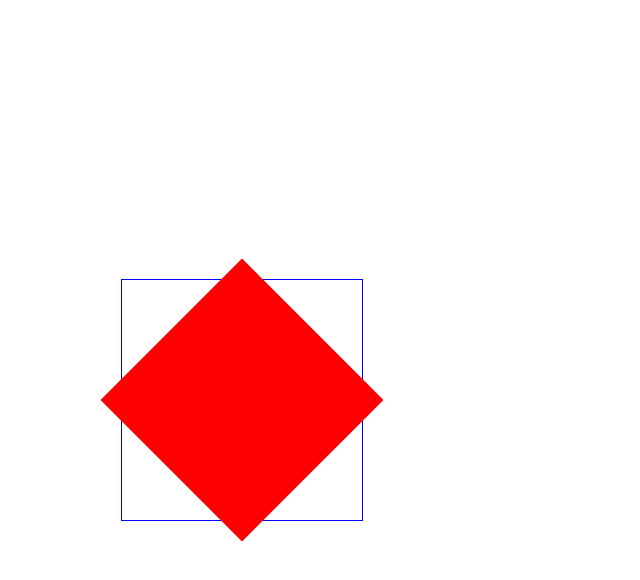
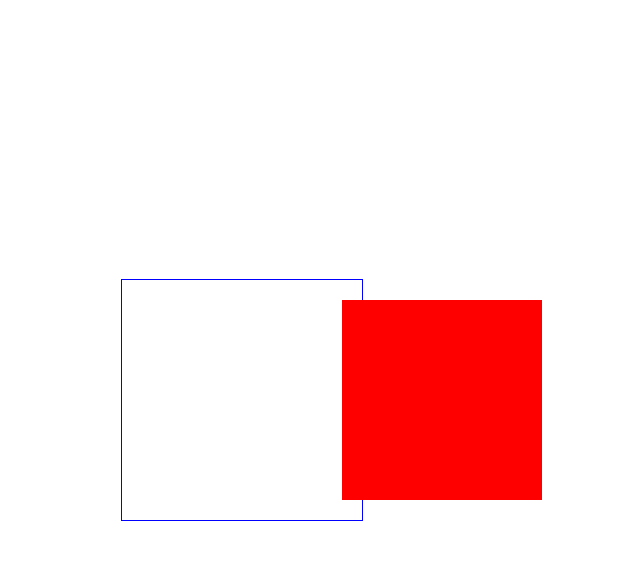
Before and after one commit to Christiano0407/netflix-web, a plain HTML site: page src2/html/pract1.html in a window 1280 px wide. In both pictures the pointer is over the element 640 px from the left and 400 px from the top of the page. Shown: the whole page, without its empty margins (398-1038 px from the left). Drawn offline with Linux system fonts and the light colour scheme.

Commit message:
translate

```diff
--- a/src2/css/col2.css
+++ b/src2/css/col2.css
@@ -8,12 +8,23 @@ body {
     justify-content: center;
     align-items: center;
     height: 100vh;
+    perspective: 200px;
+    perspective-origin: center;
+   /*    perspective-origin: left; */
+    /* perspective-origin: bottom; */
+    /* perspective-origin: 100vh;  */
+ /*    perspective-origin: bottom left; */
 }
 .container{
  border: 1px solid blue ;
 }
 .container:hover .cuadrado{
-    transform: rotate(45deg);
+    /* transform: rotate(45deg); */
+  /*   transform: translateX(200px); */
+/*   transform: translateY(-200px); */
+  /*    transform: translateZ(50px); */
+      /*  transform: translate3d(100px, 100px, 100px); */
+      transform: translate(200px);
 }
 .cuadrado{
     width: 200px;
```
